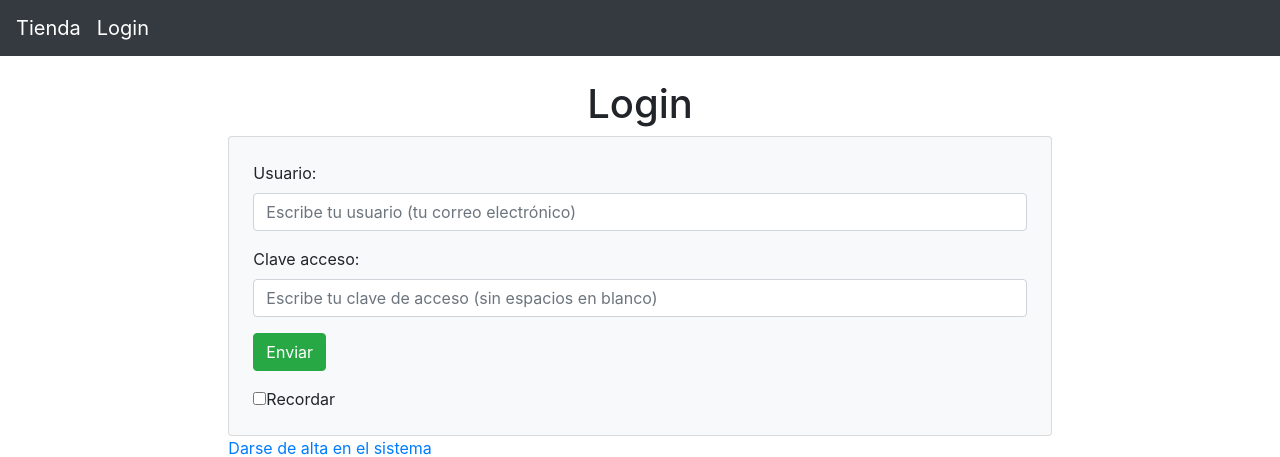
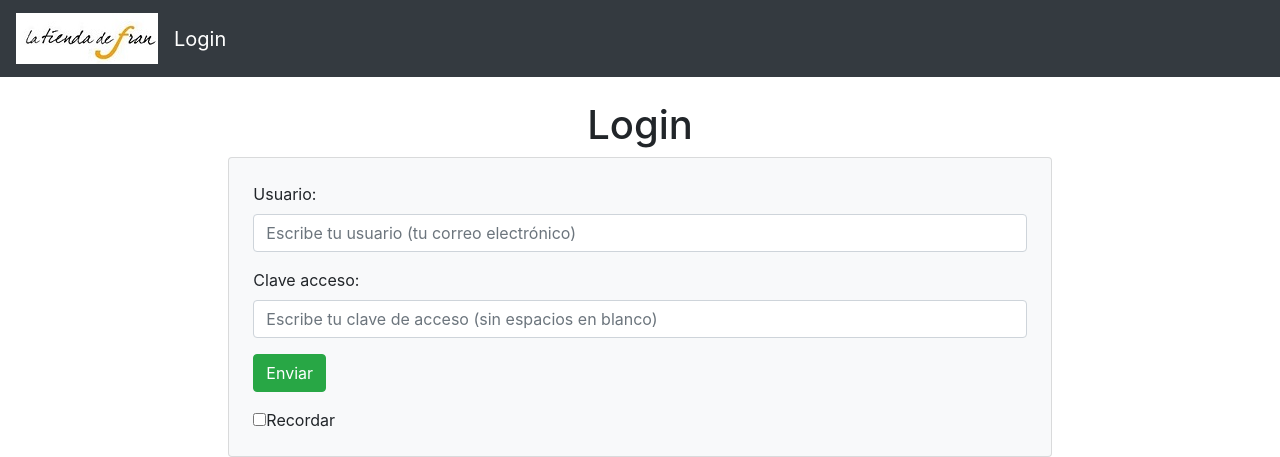
Before and after one commit to FranIglesia/Proyecto, a PHP site: page / in a window 1280 px wide. Shown: the top 457 px of the page. Run offline with PHP 8.4, Linux system fonts and the light colour scheme.

Commit message:
añadido logo tienda

```diff
--- a/app/vistas/encabezado.php
+++ b/app/vistas/encabezado.php
@@ -10,11 +10,10 @@
 </head>
 <body>
   <nav class="navbar navbar-expand-sm bg-dark navbar-dark">
-    <a href="<?php print RUTA."tienda"; ?>" class="navbar-brand">Tienda</a>
+    <a href="<?php print RUTA."tienda"; ?>" class="navbar-brand"><img src='img/latiendadefran.jpg'/></a>
     <div class="collapse navbar-collapse" id="menu">
 
       <a href="<?php print RUTA."login"; ?>" class="navbar-brand">Login</a><!-- añadir login a tienda -->
-
 
 
     <?php if ($datos["menu"]) {
```
Also changed, not shown: public/img/latiendadefran.jpg (added).
